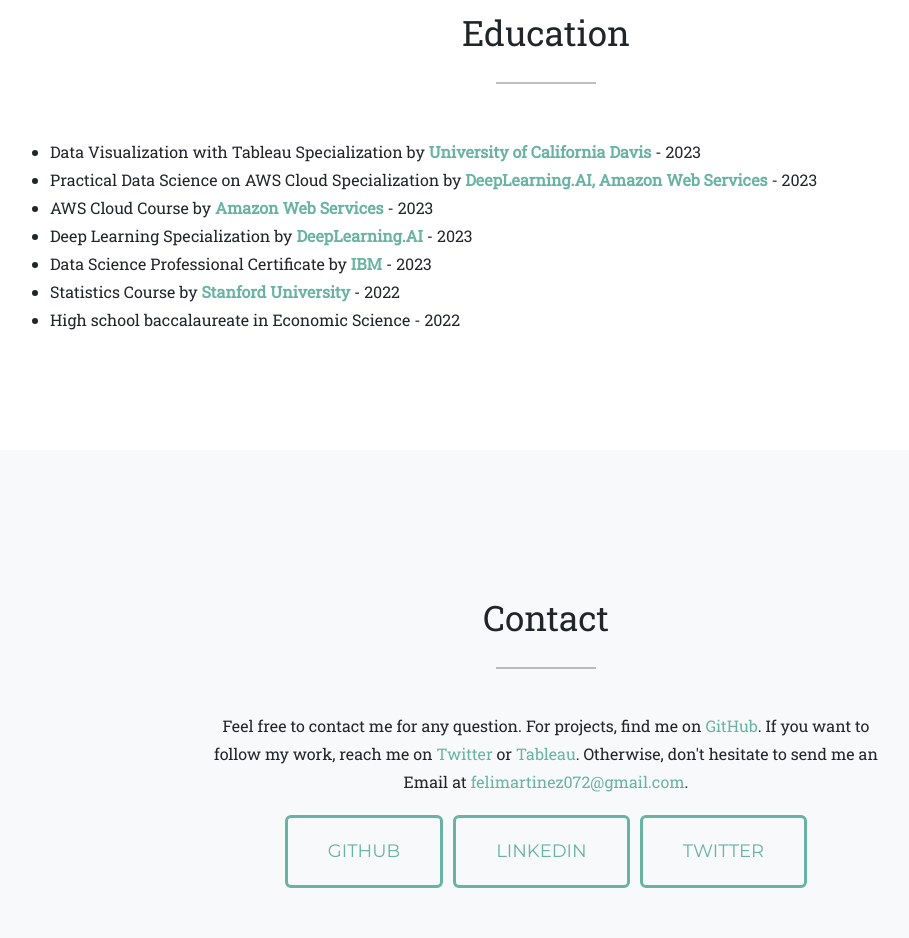
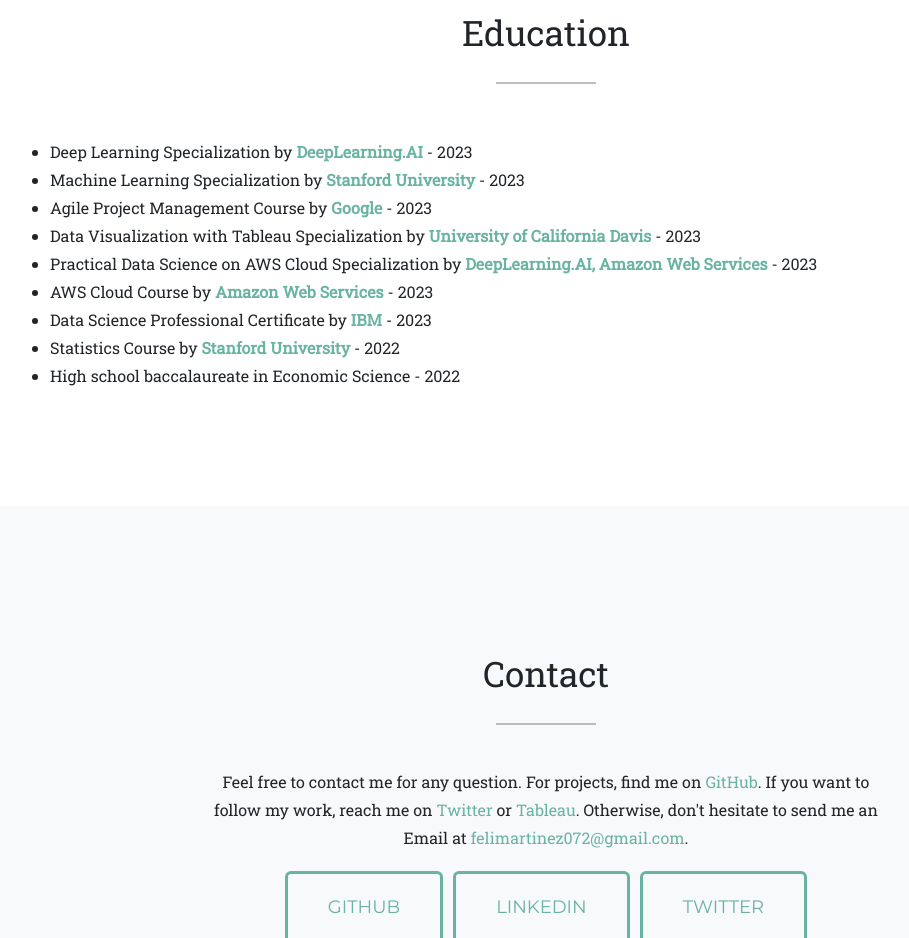
Before and after one commit to Felimartinez1/Portfolio, a plain HTML site: page iiiind.html in a window 1280 px wide. Shown: the part 3740-4678 px from the top of the page, without its empty margins (94-1003 px from the left). Drawn offline with nearby package versions, Linux system fonts and the light colour scheme; animation ran at ten frames a second; a web font is replaced by a local one.

Commit message:
modified:   .gitignore modified:   iiiind.html modified:   index.html

```diff
--- a/iiiind.html
+++ b/iiiind.html
@@ -884,10 +884,12 @@
         </div>
         <div class="col-md-12">
           <ul>
+            <li>Deep Learning Specialization by <a href="https://www.deeplearning.ai/" target="_blank"><strong>DeepLearning.AI</strong></a> - 2023</li>
+            <li>Machine Learning Specialization by <a href="https://www.stanford.edu/" target="_blank"><strong>Stanford University</strong></a> - 2023</li>
+            <li>Agile Project Management Course by <a href="https://about.google/" target="_blank"><strong>Google</strong></a> - 2023</li>
             <li>Data Visualization with Tableau Specialization by <a href="https://www.ucdavis.edu/" target="_blank"><strong>University of California Davis</strong></a> - 2023</li>
             <li>Practical Data Science on AWS Cloud Specialization by <a href="https://www.deeplearning.ai/" target="_blank"><strong>DeepLearning.AI, </strong></a><a href="https://aws.amazon.com/" target="_blank"><strong>Amazon Web Services</strong></a> - 2023</li>
             <li>AWS Cloud Course by <a href="https://aws.amazon.com/" target="_blank"><strong>Amazon Web Services</strong></a> - 2023</li>
-            <li>Deep Learning Specialization by <a href="https://www.deeplearning.ai/" target="_blank"><strong>DeepLearning.AI</strong></a> - 2023</li>
             <li>Data Science Professional Certificate by <a href="https://www.ibm.com/us-en" target="_blank"><strong>IBM</strong></a> - 2023</li>
             <li>Statistics Course by <a href="https://www.stanford.edu/" target="_blank"><strong>Stanford University</strong></a> - 2022</li>
             <li>High school baccalaureate in Economic Science - 2022</li>
```
Also changed, not shown: index.html (+3 -1 lines), 1 other file.
